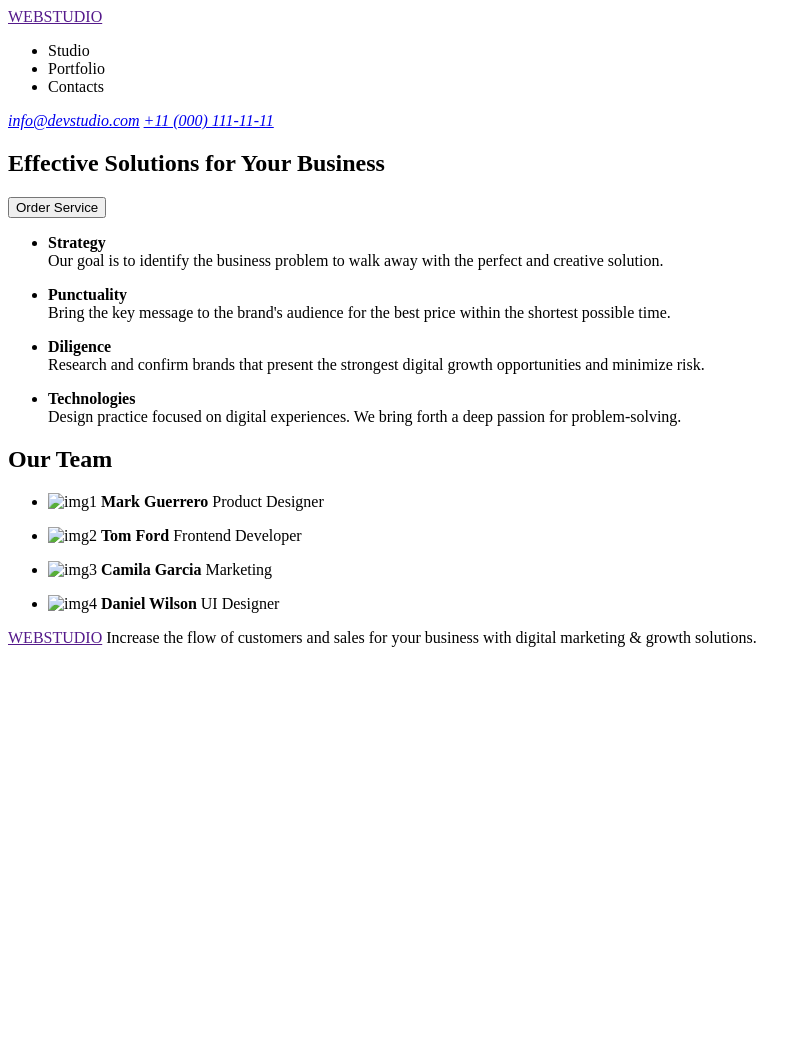
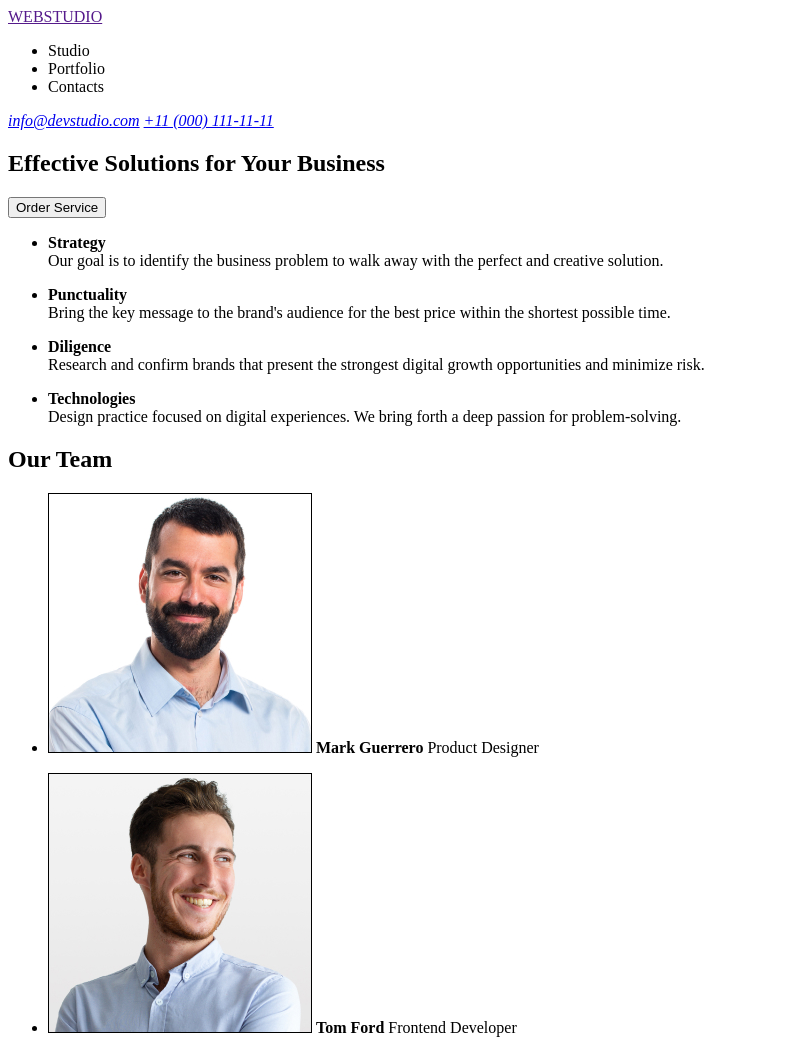
Before and after one commit to Mariia-Shtefiuk/goit-markup-hw-01, a plain HTML site: page index.html in a window 1280 px wide. Shown: the top 1040 px of the page, without its empty margins (0-811 px from the left). Before the commit the page ends 800 px from the top, so only its background shows below. Drawn offline with Linux system fonts and the light colour scheme.

Commit message:
index update

```diff
--- a/index.html
+++ b/index.html
@@ -63,28 +63,28 @@
             <ul>
                 <li>
                     <p>
-                        <img scr="./images/img1.jpg" alt="img1" width="264" />
+                        <img src="./images/img1.jpg" alt="img1" width="264" />
                         <strong>Mark Guerrero</strong>
                         Product Designer
                     </p>
                 </li>
                 <li>
                     <p>
-                        <img scr="./images/img2.jpg" alt="img2" width="264" />
+                        <img src="./images/img2.jpg" alt="img2" width="264" />
                         <strong>Tom Ford</strong>
                         Frontend Developer
                     </p>
                 </li>
                 <li>
                     <p>
-                        <img scr="./images/img3.jpg" alt="img3" width="264" />
+                        <img src="./images/img3.jpg" alt="img3" width="264" />
                         <strong>Camila Garcia</strong>
                         Marketing
                     </p>
                 </li>
                 <li>
                     <p>
-                        <img scr="./images/img4.jpg" alt="img4" width="264" />
+                        <img src="./images/img4.jpg" alt="img4" width="264" />
                         <strong>Daniel Wilson</strong>
                         UI Designer
                     </p>
```
